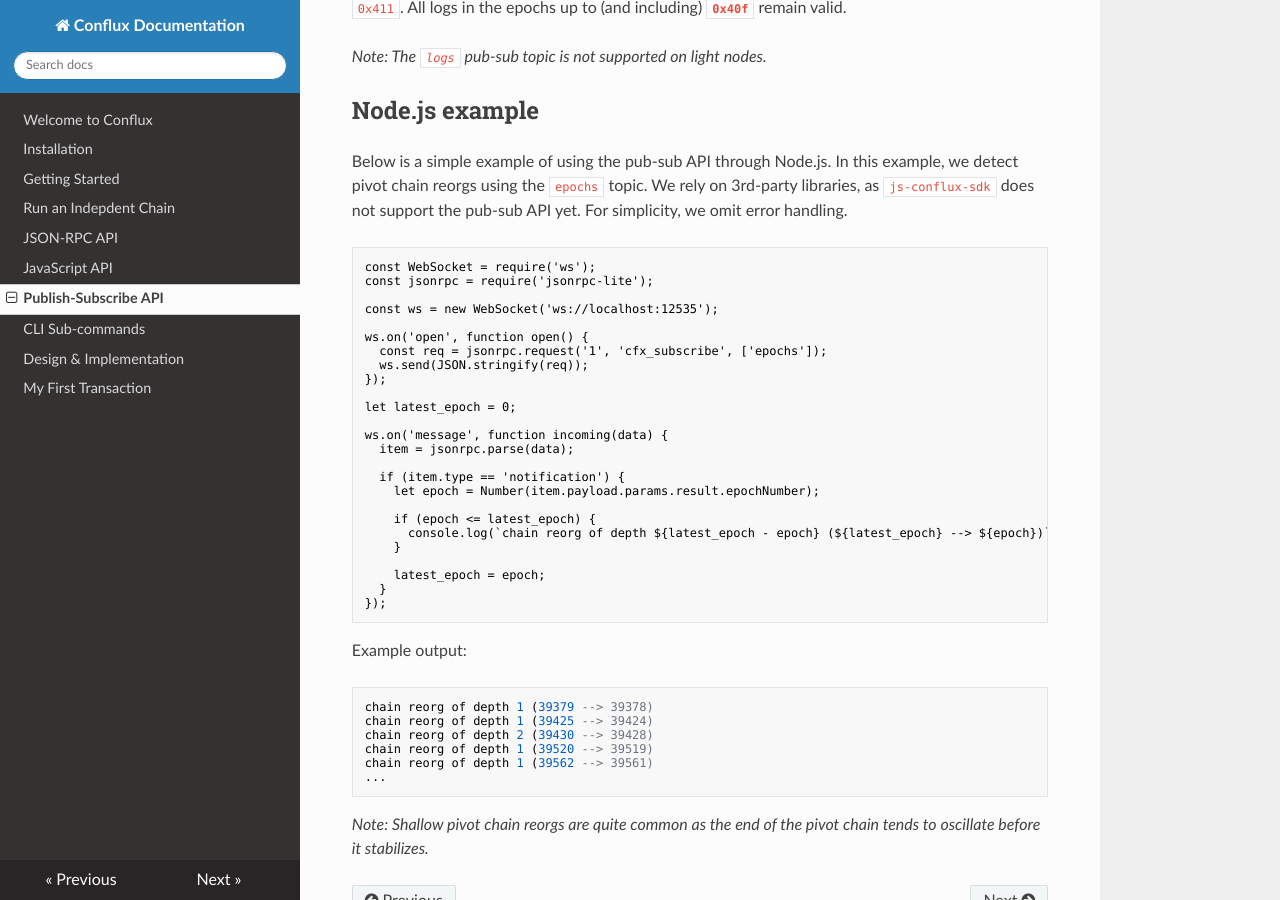
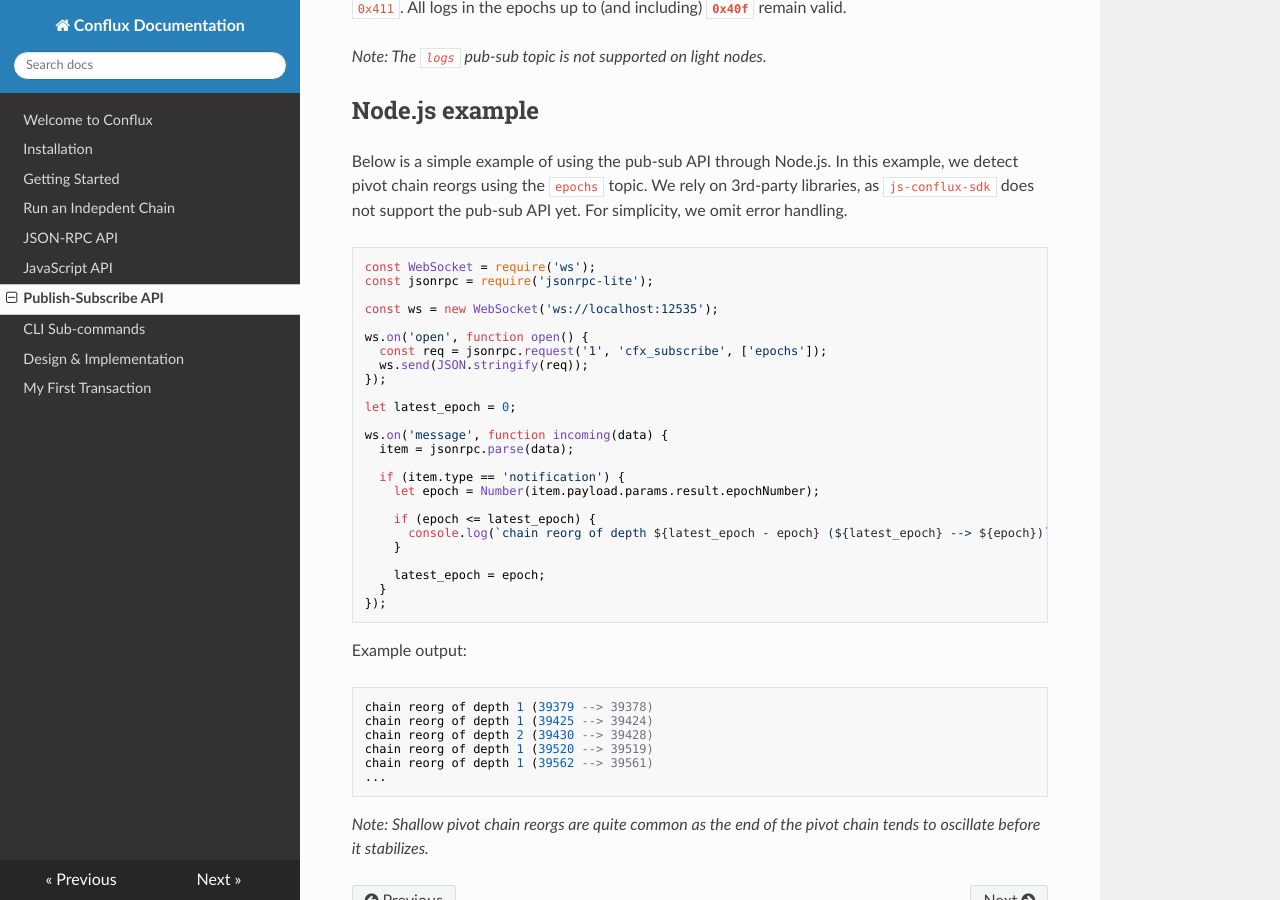
Before and after one commit to Conflux-Chain/conflux-doc, an MkDocs documentation site: the page built from docs/pubsub.md, in a window 1280 px wide and 900 px high, scrolled down 2263 px. Built offline with MkDocs 1.6.1, drawn with Linux system fonts in a browser that asks for light colours; nearby versions of some CDN libraries.

Commit message:
fix pub-sub node.js example syntax highlighting

````diff
--- a/docs/pubsub.md
+++ b/docs/pubsub.md
@@ -108,7 +108,7 @@ In the example above, the `revert` message **invalidates all logs with an epoch
 
 Below is a simple example of using the pub-sub API through Node.js. In this example, we detect pivot chain reorgs using the `epochs` topic. We rely on 3rd-party libraries, as `js-conflux-sdk` does not support the pub-sub API yet. For simplicity, we omit error handling.
 
-```node
+```js
 const WebSocket = require('ws');
 const jsonrpc = require('jsonrpc-lite');
 
````
